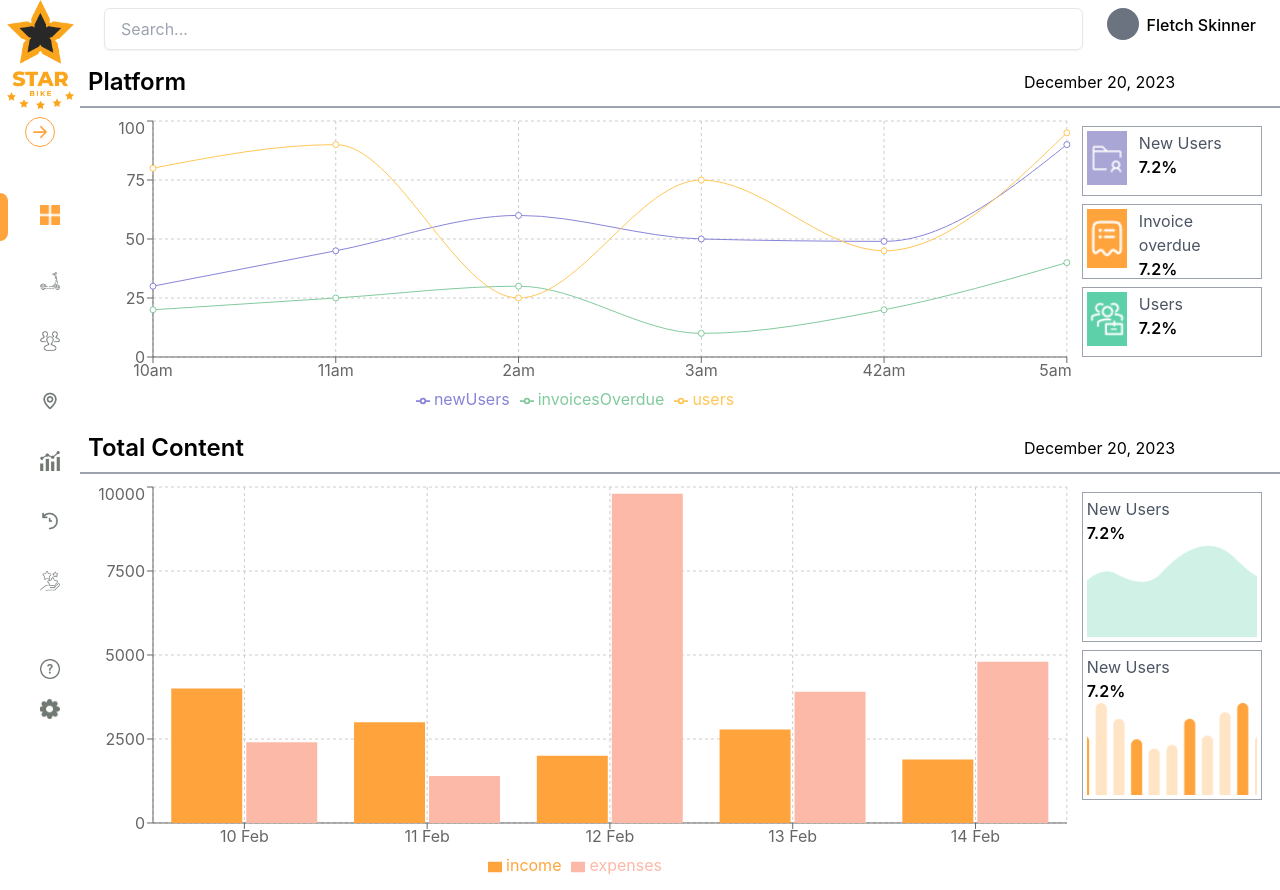
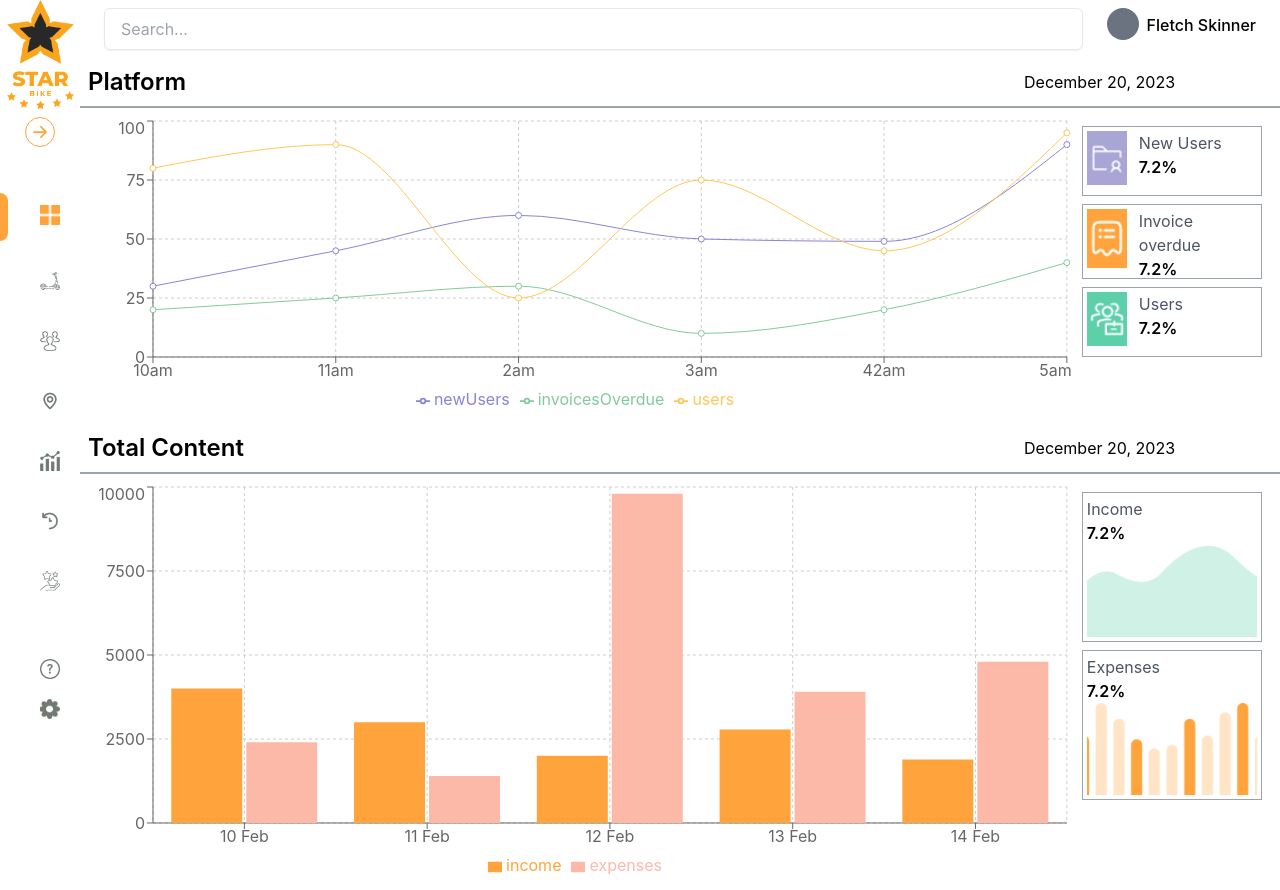
Before and after one commit to Anas-Rashid1/StarBikePanel, a React (Create React App) app: page /report in a window 1280 px wide. Built offline with nearby package versions, Linux system fonts and the light colour scheme.

Commit message:
updations

```diff
--- a/src/Components/panelBox/index.js
+++ b/src/Components/panelBox/index.js
@@ -23,11 +23,11 @@ const data = [
 
 const PanelBox = () => {
   return (
-    <div className="flex flex-wrap  justify-between pr-2">
+    <div className="flex min-[200px]:flex-col md:flex-row   items-center  ">
       {data.map((item, index) => (
         <div
           key={index}
-          className="border bg-white border-gray-200 p-2 lg:h-[150px] xl:h-[150px] xl:w-40 lg:w-32 m-2 w-32"
+          className="border bg-white border-gray-200 p-2 lg:h-[150px] md:h-[140px] xl:h-[150px] xl:w-40 lg:w-32 m-2 w-32 md:w-34"
         >
           <div className="mb-1 xl:text-lg lg:text-md ">
             {" "}
--- a/src/Components/reportComponents/barchart.jsx
+++ b/src/Components/reportComponents/barchart.jsx
@@ -21,7 +21,7 @@ const data = [
     { date: '12 Feb', income: 2000, expenses: 9800 },
     { date: '13 Feb', income: 2780, expenses: 3908 },
     { date: '14 Feb', income: 1890, expenses: 4800 },
-    // ... more data points
+
   ];
 
 const CustomBarChart = () => {
@@ -62,7 +62,7 @@ const CustomBarChart = () => {
         <div className="w-full h-[150px] mb-1 lg:mb-2  border border-gray-400 p-1 flex flex-col sm:mr-1 lg:mr-0">
 
           <div>
-            <p className='text-gray-600	'>New Users</p>
+            <p className='text-gray-600	'>Income</p>
             <p className='font-semibold'>7.2%</p>
           </div>
           <img src={img4} alt="" className="w-[100%] h-[90%] object-cover mr-3 overflow-hidden" />
@@ -70,7 +70,7 @@ const CustomBarChart = () => {
         <div className="w-full h-[150px] mb-1 lg:mb-2  border border-gray-400 p-1 flex flex-col sm:mr-1 lg:mr-0">
 
           <div>
-            <p className='text-gray-600	'>New Users</p>
+            <p className='text-gray-600	'>Expenses</p>
             <p className='font-semibold'>7.2%</p>
           </div>
           <img src={img5} alt="" className="w-[100%] h-[90%] object-cover mr-3 overflow-hidden" />
--- a/src/Pages/AdminHome/index.jsx
+++ b/src/Pages/AdminHome/index.jsx
@@ -19,9 +19,9 @@ import AdminLogin from "../Login";
 const AdminHome = () => {
   return (
     <>
-    <AdminLogin/>
+    {/* <AdminLogin/> */}
 
-        <div className="relative h-screen overflow-x-hidden bg-white">
+        <div className="relative h-screen overflow-x-hidden bg-gray-100">
           <Search />
 
           <div className="w-[100%] flex flex-col md:flex-row xl:gap-12  ">
--- a/src/Pages/ReportPage/index.js
+++ b/src/Pages/ReportPage/index.js
@@ -18,7 +18,7 @@ import CustomBarChart from '../../Components/reportComponents/barchart';
 import Search from '../../Components/Search'
 
 
-// Mock data
+
 const data = [
   { time: '10am', newUsers: 30, invoicesOverdue: 20, users: 80 },
   { time: '11am', newUsers: 45, invoicesOverdue: 25, users: 90 },
```
